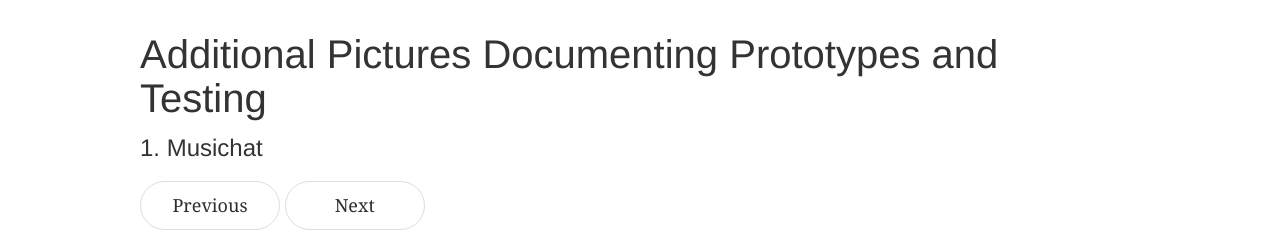
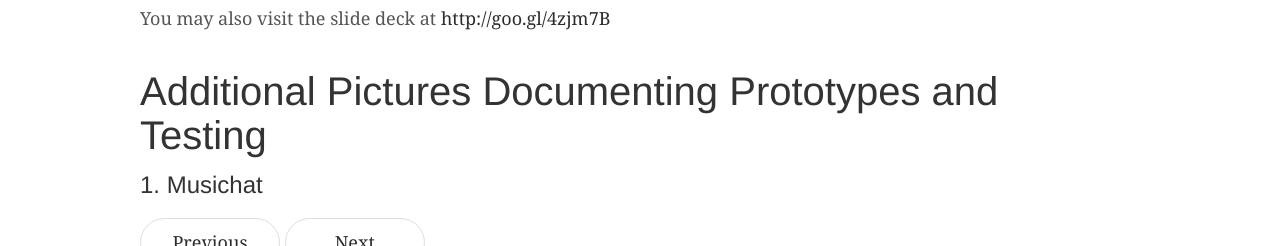
Before and after one commit to jimyw/jimyw.github.io, a plain HTML site: page m3.html in a window 1280 px wide. Shown: the part 854-1100 px from the top of the page. Drawn offline with nearby package versions, Linux system fonts and the light colour scheme.

Commit message:
included ppt link

```diff
--- a/m3.html
+++ b/m3.html
@@ -76,6 +76,10 @@
             <h3 class="blog-post-title">Deliverable</h3>
             <div><iframe src="https://docs.google.com/presentation/d/1_9NRXs9hH-GNZSXSBoflmu9Bpu-HoMWfIjvn1UcxN30/embed?start=false&loop=false&delayms=3000" frameborder="0" width="960" height="569" allowfullscreen="true" mozallowfullscreen="true" webkitallowfullscreen="true"></iframe>
             </div>
+
+            <p>You may also visit the slide deck at
+              <a href="http://goo.gl/4zjm7B">http://goo.gl/4zjm7B</a>
+            </p>
           </br>
             <h3 class="blog-post-title">Additional Pictures Documenting Prototypes and Testing</h3>
             <h3 class="board-item"> 1. Musichat</h3>
```
